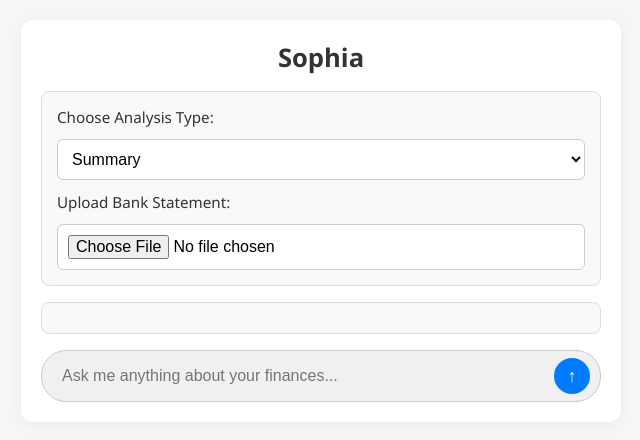
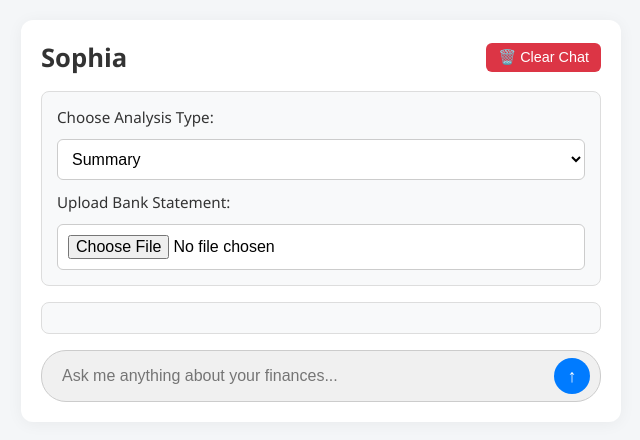
Before and after one commit to bolubee101/sophia-finance, a website: page public/index.html in a window 1280 px wide. Shown: the whole page, without its empty margins (319-959 px from the left). Drawn offline with nearby package versions, Linux system fonts and the light colour scheme; no server answers.

Commit message:
clear chat

```diff
--- a/public/css/style.css
+++ b/public/css/style.css
@@ -129,6 +129,26 @@ h1 {
   background: #0056b3;
 }
 
+.header-actions {
+  display: flex;
+  justify-content: space-between;
+  align-items: center;
+}
+
+#clearChatBtn {
+  padding: 6px 12px;
+  background: #dc3545;
+  border: none;
+  color: #fff;
+  border-radius: 6px;
+  font-size: 0.9rem;
+  cursor: pointer;
+}
+
+#clearChatBtn:hover {
+  background-color: #b02a37;
+}
+
 @media (max-width: 600px) {
   .container {
     padding: 15px;
--- a/public/index.html
+++ b/public/index.html
@@ -11,7 +11,11 @@
 
 <body>
   <div class="container">
-    <h1>Sophia</h1>
+
+    <div class="header-actions">
+      <h1>Sophia</h1>
+      <button id="clearChatBtn" title="Clear Chat">🗑️ Clear Chat</button>
+    </div>
 
     <div class="upload-section">
       <label for="analysisDepth">Choose Analysis Type:</label>
@@ -30,6 +34,7 @@
       <input type="text" id="questionInput" placeholder="Ask me anything about your finances..." autocomplete="off" />
       <button id="sendBtn" title="Send">↑</button>
     </div>
+
   </div>
 
   <script src="/js/main.js"></script>
--- a/public/js/main.js
+++ b/public/js/main.js
@@ -88,3 +88,12 @@ window.addEventListener('DOMContentLoaded', async () => {
     console.error('Error loading history:', err);
   }
 });
+
+document.getElementById('clearChatBtn').addEventListener('click', () => {
+  if (confirm('Are you sure you want to clear this chat?')) {
+    localStorage.removeItem('sessionId');
+    document.getElementById('response').innerHTML = '';
+    getSessionId();
+    window.location.reload();
+  }
+});
```
